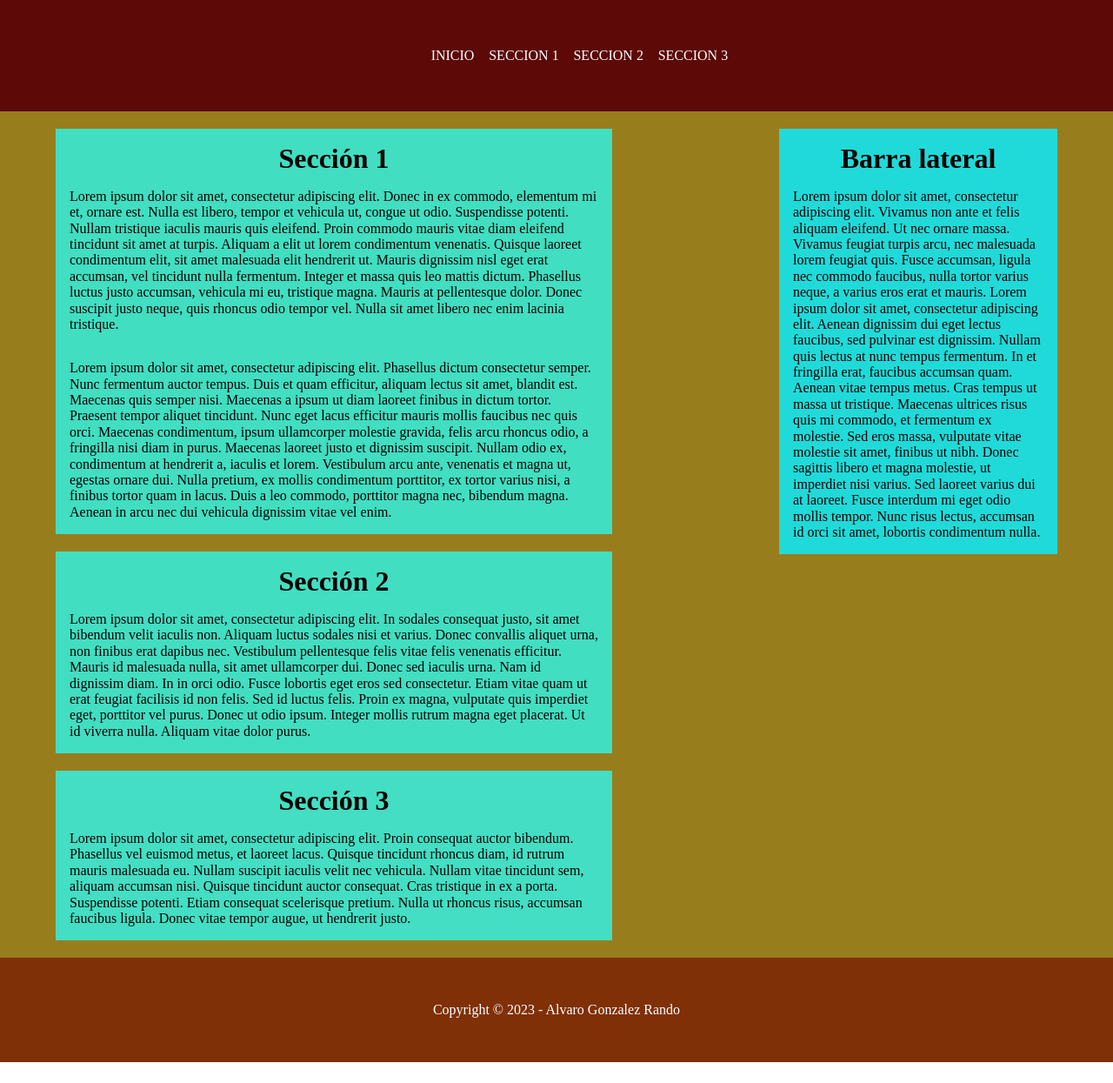
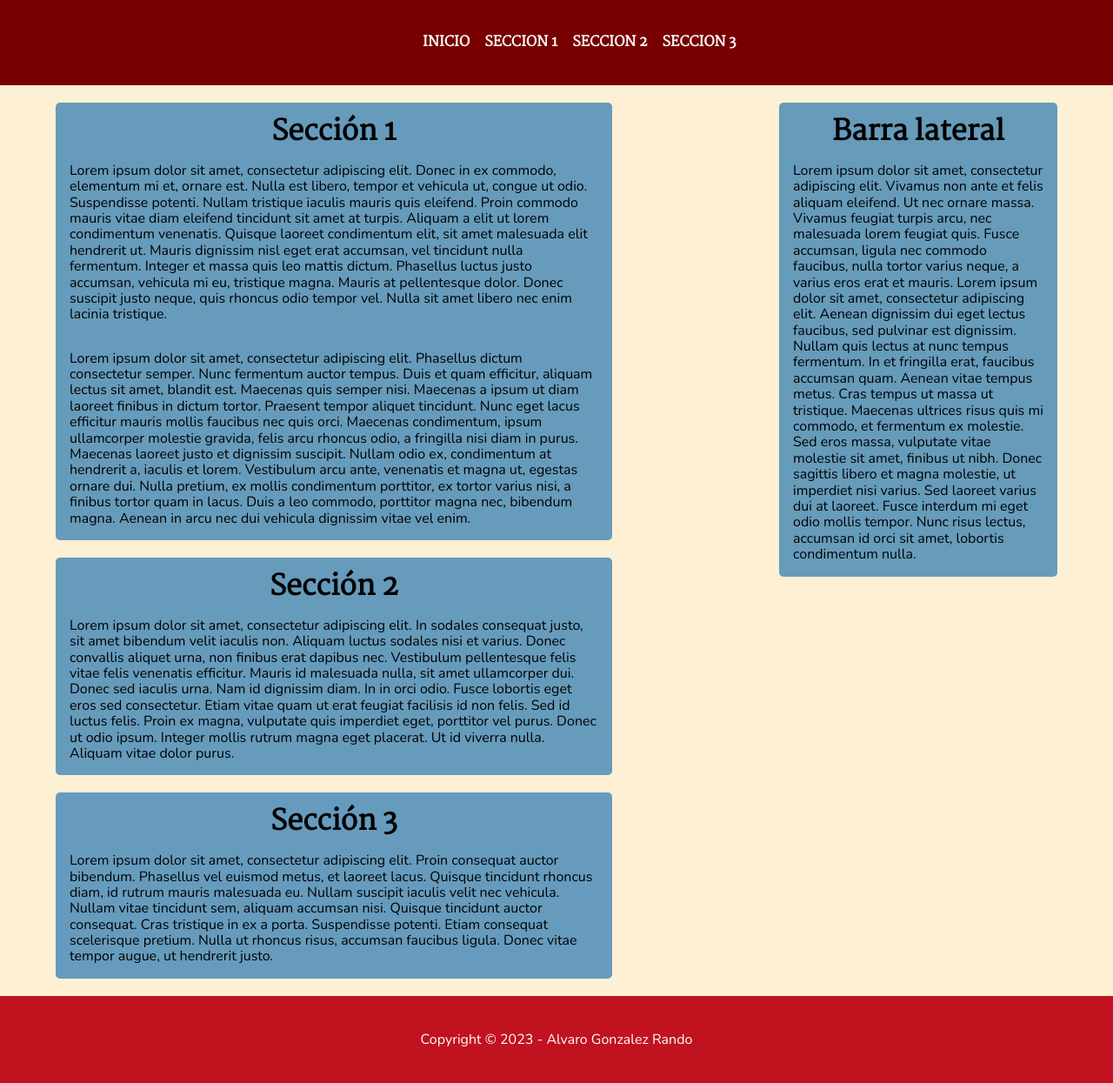
Before and after one commit to Alvarikoke/FPDualBloque1, a plain HTML site: page index.html in a window 1280 px wide. Shown: the whole page at 87% size. Before the commit the page ends 1221 px from the top, so only its background shows below. Drawn offline with nearby package versions, Linux system fonts and the light colour scheme.

Commit message:
Little changes 19/01/23

```diff
--- a/css/styles.css
+++ b/css/styles.css
@@ -1,6 +1,10 @@
+/* Importamos la fuente */
+@import url('https://fonts.googleapis.com/css2?family=Martel&family=Nunito&display=swap');
+
 /* apply a natural box layout model to all elements, but allowing components to change */
 html {
   box-sizing: border-box;
+  font-family: 'Nunito', sans-serif;
 }
 *,
 *:before,
@@ -13,11 +17,12 @@ html {
 header {
   width: 100vw;
   padding: 3vh 0;
-  background-color: #5c0907;
+  background-color: #780000;
 }
 
 nav {
   height: 10vh;
+  max-height: 50px;
   display: flex;
   align-items: center;
   justify-content: center;
@@ -32,17 +37,24 @@ li {
 }
 
 li a {
+  font-family: 'Martel', serif;
   color: #ffffff;
+  font-weight: bold;
   padding-left: 0.8rem;
   text-decoration: none;
   text-transform: uppercase;
+}
+
+li a:hover {
+  color: #fdf0d5;
+  text-decoration: line-through;
 }
 
 /* Estilos del Main */
 main {
   width: 100vw;
   padding: 20px 5vw;
-  background-color: #987d1d;
+  background-color: #fdf0d5;
 }
 
 aside {
@@ -50,7 +62,8 @@ aside {
   margin-bottom: 20px;
   margin-left: 20px;
   float: right;
-  background-color: #20dad9;
+  background-color: #669bba;
+  border-radius: 5px;
 }
 
 article {
@@ -59,16 +72,19 @@ article {
 
 #seccionUno {
   margin-bottom: 20px;
-  background-color: #41dec1;
+  background-color: #669bbb;
+  border-radius: 5px;
 }
 
 #seccionDos {
   margin-bottom: 20px;
-  background-color: #42dec2;
+  background-color: #669bbc;
+  border-radius: 5px;
 }
 
 #seccionTres {
-  background-color: #43dec3;
+  background-color: #669bbd;
+  border-radius: 5px;
 }
 
 aside p,
@@ -80,15 +96,17 @@ h1 {
   text-align: center;
   margin: auto;
   padding-top: 1rem;
+  font-family: 'Martel', serif;
 }
 
 /* Estilos del Footer */
 footer {
   height: 15vh;
   width: 100vw;
+  max-height: 100px;
   display: flex;
   align-items: center;
   justify-content: center;
-  background-color: #7f3007;
+  background-color: #c1121f;
   color: #ffffff;
 }
--- a/index.html
+++ b/index.html
@@ -9,10 +9,19 @@
     <meta charset="UTF-8" />
     <meta http-equiv="X-UA-Compatible" content="IE=edge" />
     <meta name="viewport" content="width=device-width, initial-scale=1.0" />
+
     <title>Bloque 1</title>
     <meta name="author" content="Alvaro Gonzalez Rando" />
+
     <link rel="stylesheet" href="css/normalize.css" />
     <link rel="stylesheet" href="css/styles.css" />
+
+    <link rel="preconnect" href="https://fonts.googleapis.com" />
+    <link rel="preconnect" href="https://fonts.gstatic.com" crossorigin />
+    <link
+      href="https://fonts.googleapis.com/css2?family=Martel&family=Nunito&display=swap"
+      rel="stylesheet"
+    />
   </head>
 
   <body>
@@ -26,6 +35,7 @@
         </ul>
       </nav>
     </header>
+
     <main>
       <aside>
         <h1>Barra lateral</h1>
@@ -49,6 +59,7 @@
 
       <article id="seccionUno">
         <h1>Sección 1</h1>
+
         <section>
           <p>
             Lorem ipsum dolor sit amet, consectetur adipiscing elit. Donec in ex
@@ -65,6 +76,7 @@
             lacinia tristique.
           </p>
         </section>
+
         <section>
           <p>
             Lorem ipsum dolor sit amet, consectetur adipiscing elit. Phasellus
@@ -106,6 +118,7 @@
 
       <article id="seccionTres">
         <h1>Sección 3</h1>
+
         <section>
           <p>
             Lorem ipsum dolor sit amet, consectetur adipiscing elit. Proin
@@ -120,6 +133,7 @@
         </section>
       </article>
     </main>
+
     <footer>
       <p>Copyright &copy; 2023 - Alvaro Gonzalez Rando</p>
     </footer>
```
